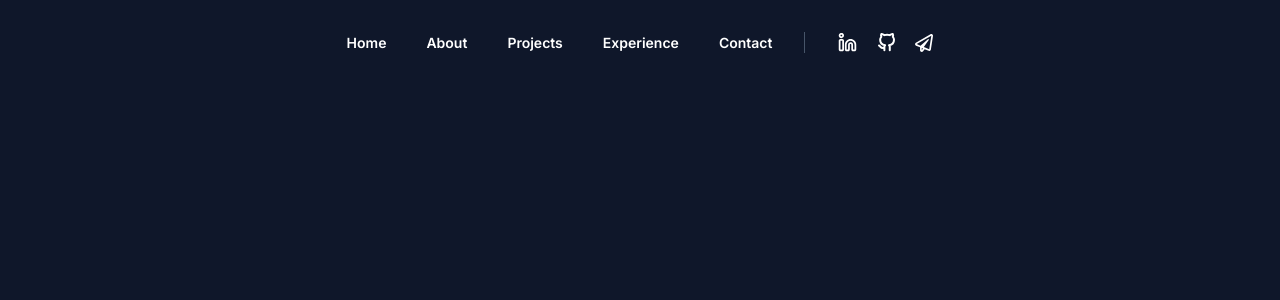
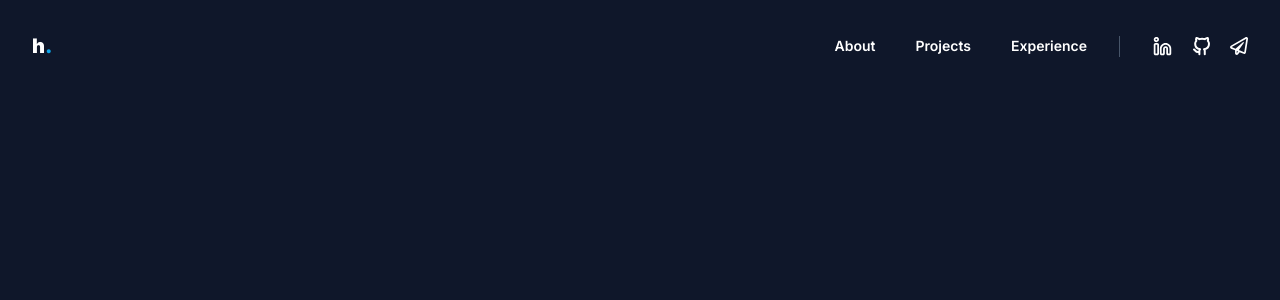
Before and after one commit to HakonHarnes/website, a Next.js app: page / in a window 1280 px wide. Shown: the top 300 px of the page. Built offline with nearby package versions, Linux system fonts and the light colour scheme.

Commit message:
chore: tweak header again

```diff
--- a/app/components/Header.tsx
+++ b/app/components/Header.tsx
@@ -2,15 +2,20 @@ import Link from "next/link";
 import LinkedInIcon from "./icons/LinkedInIcon";
 import GitHubIcon from "./icons/GitHubIcon";
 import EmailIcon from "./icons/EmailIcon";
+import NameIcon from "./icons/NameIcon";
 
 export default function Header() {
   return (
-    <div className="mt-6 lg:mt-8 flex items-center justify-center font-semibold text-sm ">
+    <div className="mt-6 flex items-center justify-between text-sm font-semibold lg:mt-8 ">
+      <ul>
+        <li>
+          <InternalLink href="/">
+            <NameIcon />
+          </InternalLink>
+        </li>
+      </ul>
       <div className="flex gap-8">
         <ul className="flex items-center gap-10 border-r border-r-slate-600 pr-8">
-          <li>
-            <InternalLink href="/">Home</InternalLink>
-          </li>
           <li>
             <InternalLink href="/">About</InternalLink>
           </li>
@@ -19,9 +24,6 @@ export default function Header() {
           </li>
           <li>
             <InternalLink href="/">Experience</InternalLink>
-          </li>
-          <li>
-            <InternalLink href="/">Contact</InternalLink>
           </li>
         </ul>
         <ul className="flex items-center gap-5">
@@ -56,7 +58,7 @@ function InternalLink({
   return (
     <Link
       href={href}
-      className="fill-white hover:text-sky-500 hover:fill-sky-500 dark:hover:text-sky-400 dark:hover:fill-sky-400"
+      className="fill-white hover:fill-sky-500 hover:text-sky-500 dark:hover:fill-sky-400 dark:hover:text-sky-400"
     >
       {children}
     </Link>
@@ -77,7 +79,7 @@ function ExternalLink({
       href={href}
       target={newTab ? "_blank" : "_self"}
       rel="noopener noreferrer"
-      className="fill-white stroke-white hover:text-sky-500 hover:fill-sky-500 hover:stroke-sky-500 dark:hover:text-sky-400 dark:hover:fill-sky-400 dark:hover:stroke-sky-400"
+      className="fill-white stroke-white hover:fill-sky-500 hover:stroke-sky-500 hover:text-sky-500 dark:hover:fill-sky-400 dark:hover:stroke-sky-400 dark:hover:text-sky-400"
     >
       {children}
     </a>
--- /dev/null
+++ b/app/components/Hero.tsx
@@ -0,0 +1,3 @@
+export default function Hero() {
+  return "";
+}
--- a/app/components/icons/NameIcon.tsx
+++ b/app/components/icons/NameIcon.tsx
@@ -1,7 +1,7 @@
 export default function NameIcon() {
   return (
-    <div className="flex items-center justify-center h-7 w-7 font-black text-xl rounded bg-slate-800 ">
-      h<span className="text-sky-500 dark:text-sky-400 text-2xl">.</span>
+    <div className="flex items-center justify-center font-black text-xl ">
+      h<span className="text-sky-500 dark:text-sky-400 text-xl">.</span>
     </div>
   );
 }
--- a/app/page.tsx
+++ b/app/page.tsx
@@ -1,10 +1,13 @@
 import Header from "./components/Header";
+import Hero from "./components/Hero";
+
 import "./globals.css";
 
 export default function Home() {
   return (
     <div className="h-screen">
       <Header />
+      <Hero />
     </div>
   );
 }
--- /dev/null
+++ b/prettier.config.ts
@@ -0,0 +1,3 @@
+module.exports = {
+  plugins: ["prettier-plugin-tailwindcss"],
+};
```
Also changed, not shown: package.json (+7 -5 lines), 1 other file (tests, documents, lock files or other folders).
